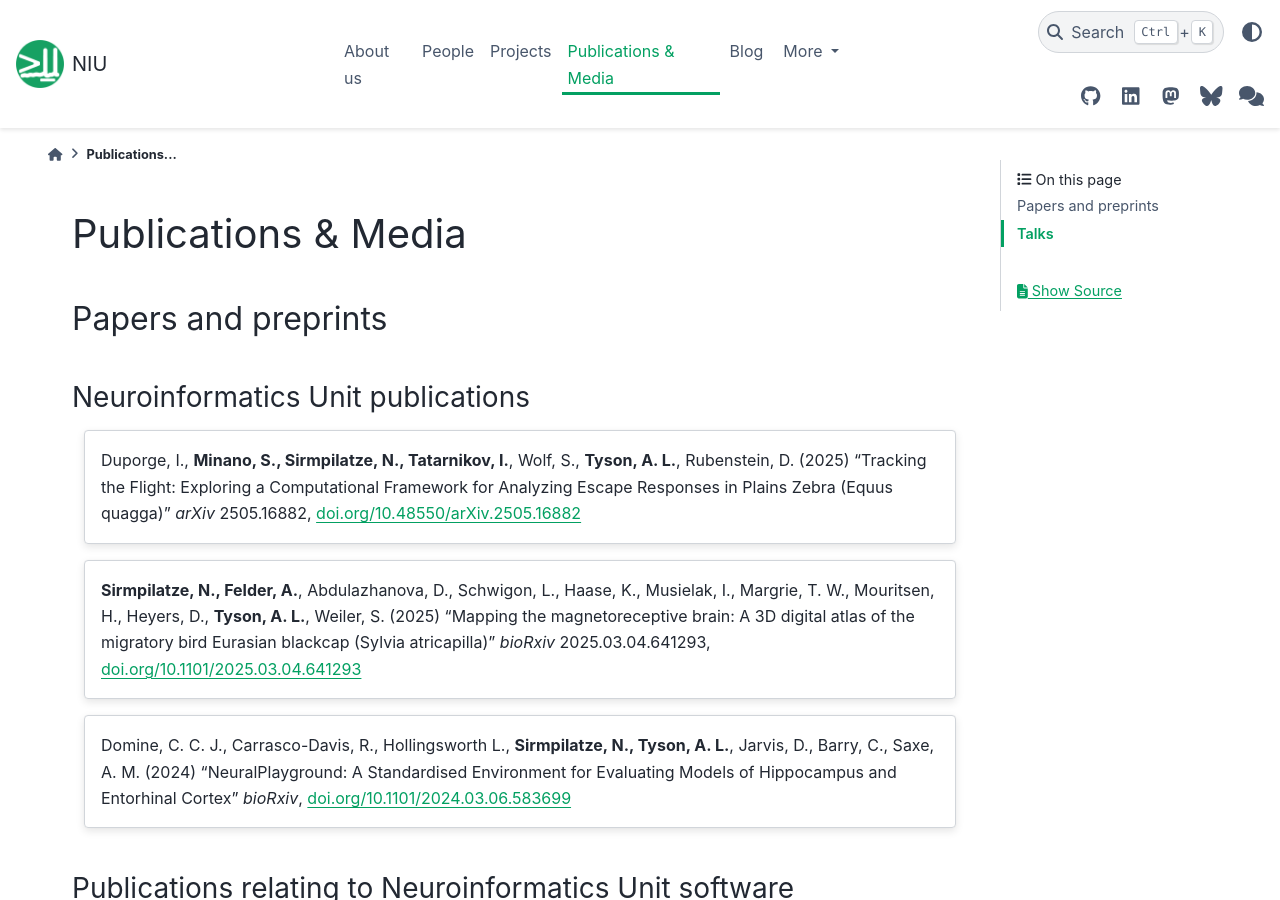
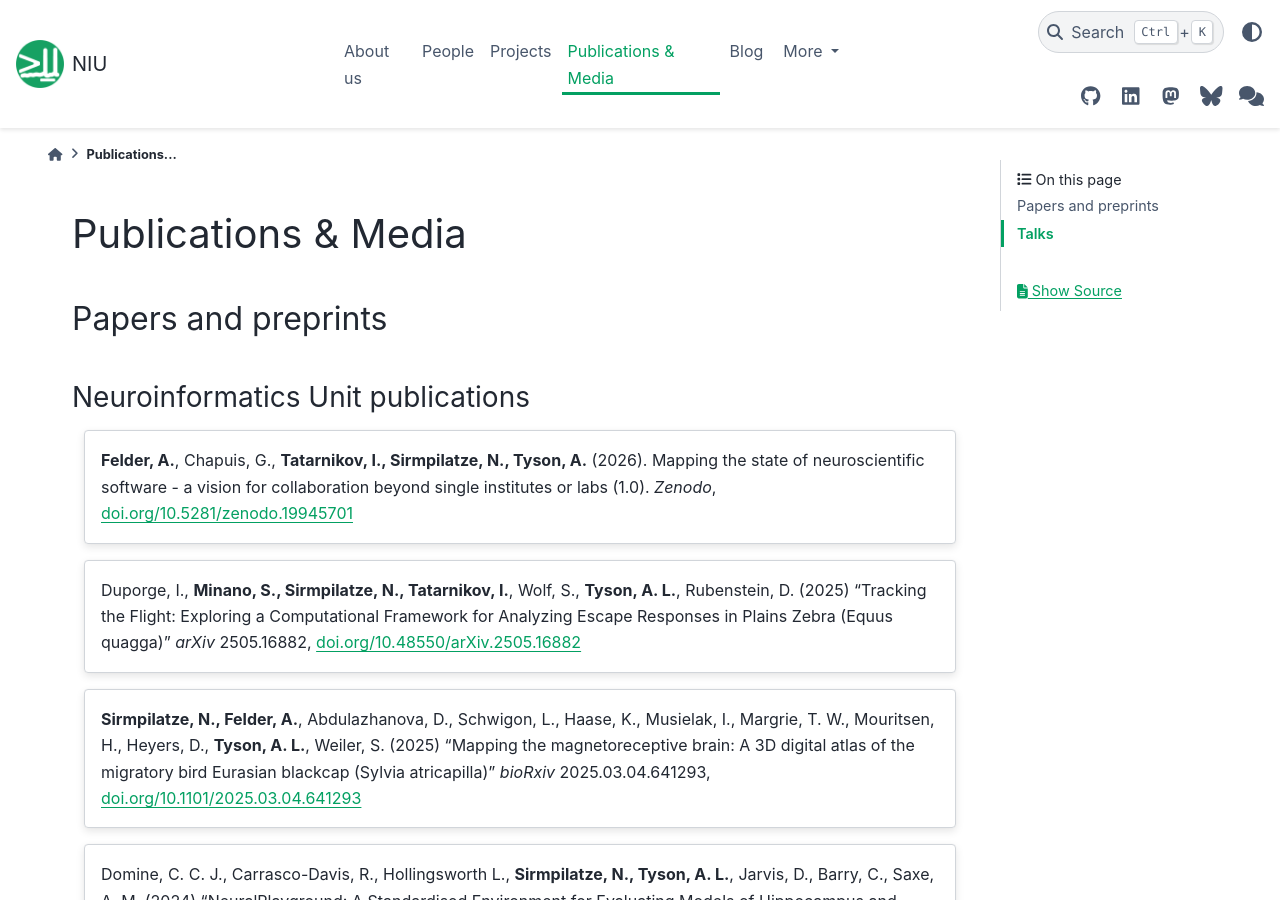
Before and after one commit to neuroinformatics-unit/neuroinformatics-unit.github.io, a Sphinx documentation site: the page built from docs/source/publications.md, in a window 1280 px wide and 900 px high. Built offline with Sphinx 7.4.7 and the PyData theme 0.15.4, drawn with Linux system fonts in a browser that asks for light colours; nearby versions of some CDN libraries.

Commit message:
add retreat write-up (#273)

```diff
--- a/docs/source/publications.md
+++ b/docs/source/publications.md
@@ -5,6 +5,11 @@
 ### Neuroinformatics Unit publications
 ::::{grid} 1 1 1 1
 :gutter: 3
+
+:::{grid-item-card}
+:link: https://doi.org/10.5281/zenodo.19945701
+**Felder, A.**, Chapuis, G., **Tatarnikov, I., Sirmpilatze, N., Tyson, A.** (2026). Mapping the state of neuroscientific software - a vision for collaboration beyond single institutes or labs (1.0). *Zenodo*, doi.org/10.5281/zenodo.19945701
+:::
 
 :::{grid-item-card}
 :link: https://doi.org/10.48550/arXiv.2505.16882
```
